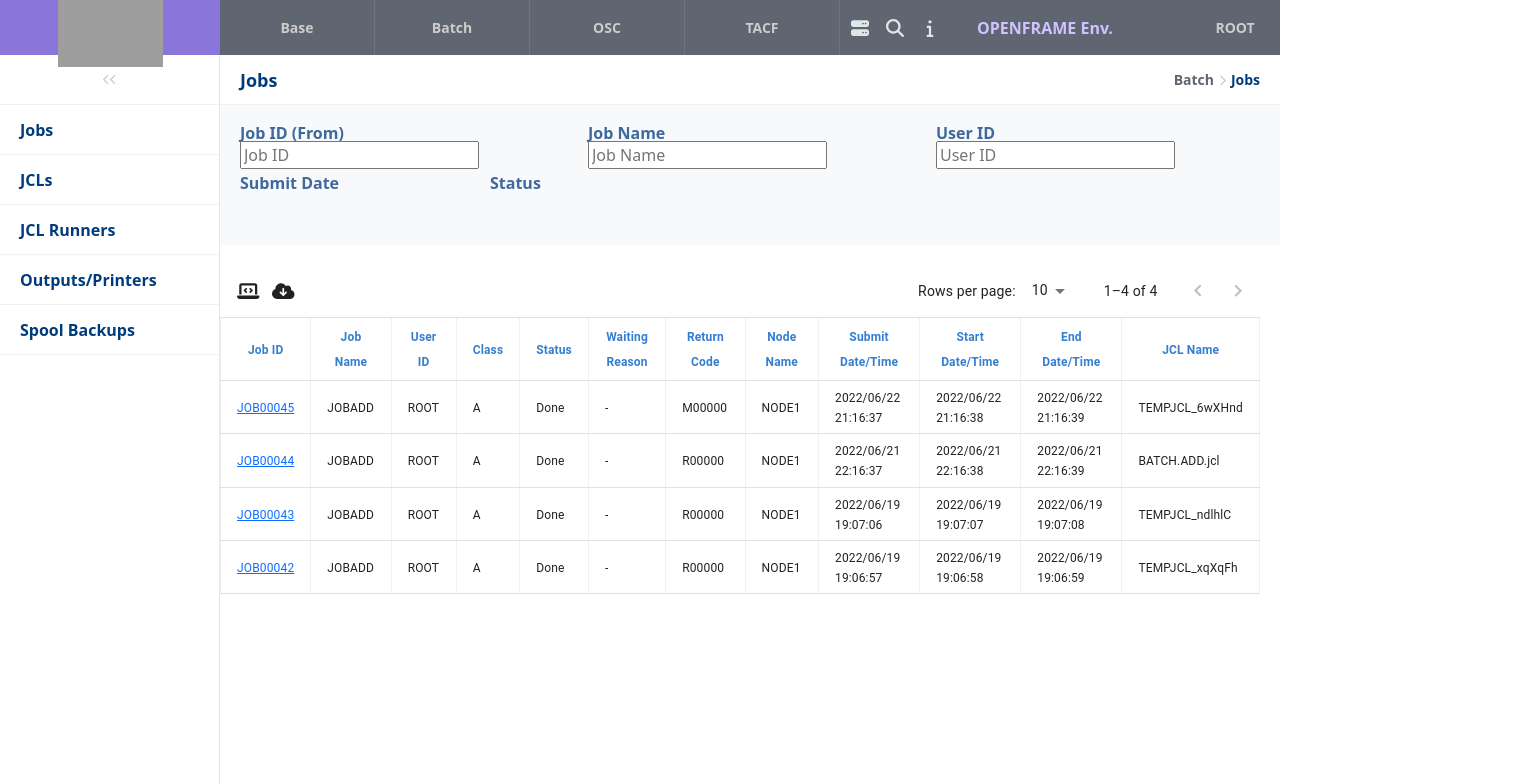
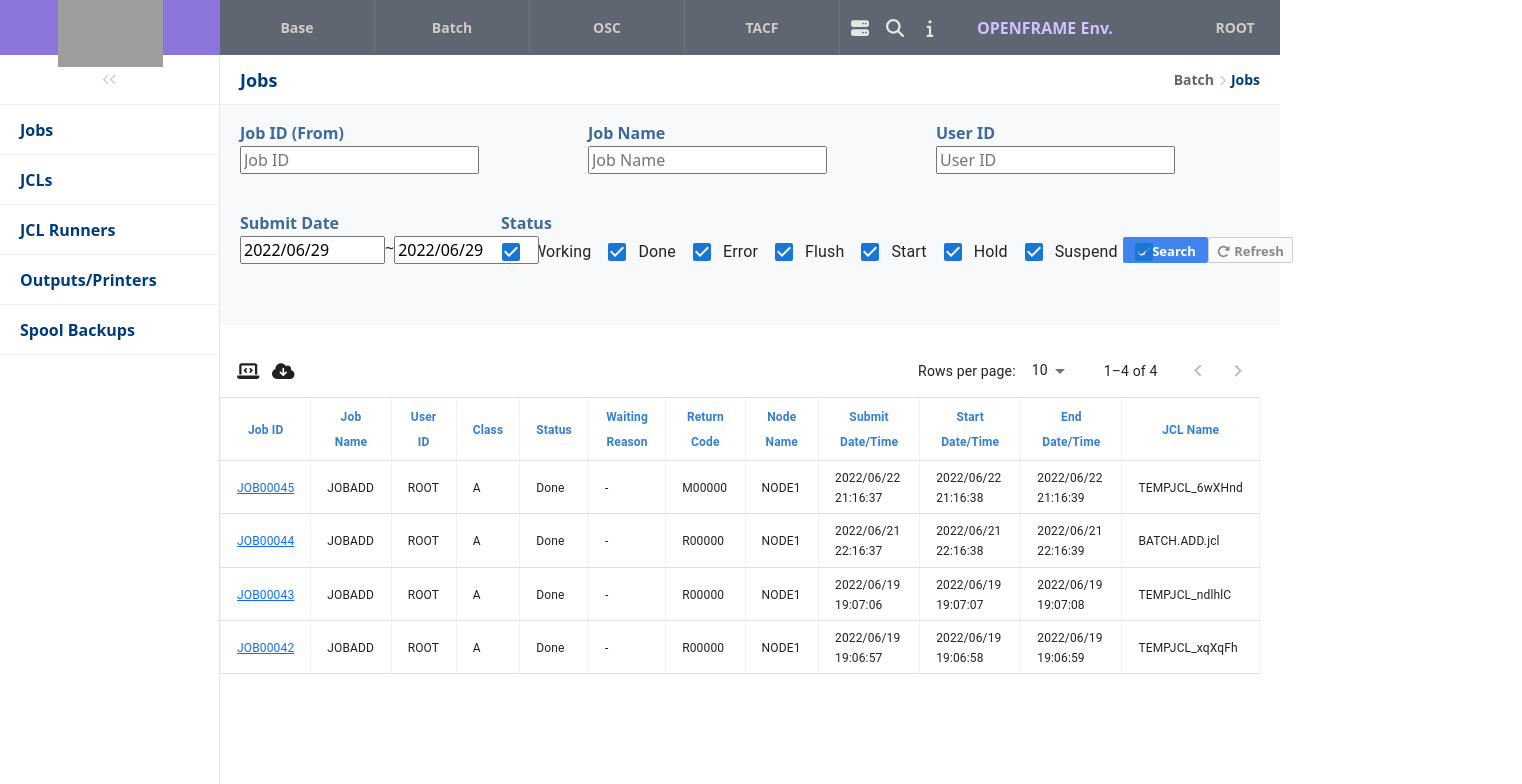
Before and after one commit to alwaysGPS/OFTanager, a React (Create React App) app: page / in a window 1280 px wide. Shown: the top 784 px of the page, 1522 px wide, since content can reach past the window. Built offline with nearby package versions, Linux system fonts and the light colour scheme.

Commit message:
Feat(Jobs): Add checkbox, search button 추가

```diff
--- a/package.json
+++ b/package.json
@@ -9,6 +9,7 @@
     "@fortawesome/free-regular-svg-icons": "^6.1.1",
     "@fortawesome/free-solid-svg-icons": "^6.1.1",
     "@fortawesome/react-fontawesome": "^0.1.18",
+    "@mui/icons-material": "^5.8.4",
     "@mui/material": "^5.8.6",
     "@testing-library/jest-dom": "^5.16.4",
     "@testing-library/react": "^13.3.0",
--- /dev/null
+++ b/src/components/batch/CheckboxGroup.js
@@ -0,0 +1,38 @@
+// import useState from "react";
+import { FormControlLabel, Checkbox, Box} from '@mui/material'
+
+// react-bootstrap
+import 'bootstrap/dist/css/bootstrap.min.css'
+
+function CheckboxGroup() {
+  const checkboxLists = [
+    {id : "0", name : "Working"}
+    , {id : "1", name : "Done"}
+    , {id : "2", name : "Error"}
+    , {id : "3", name : "Flush"}
+    , {id : "4", name : "Start"}
+    , {id : "5", name : "Hold"}
+    , {id : "6", name : "Suspend"}
+    , {id : "7", name : "Stop"}
+  ];
+
+  // Select All을 시도하던 중
+  const children = checkboxLists.map((checkbox) => (
+    <FormControlLabel
+     key = {checkbox.id}
+     control={<Checkbox defaultChecked />}
+     label={checkbox.name}
+    >
+    <span>{checkbox.name}</span>
+    </FormControlLabel>
+    )
+  );
+
+  return (
+    <Box sx={{display: 'flex', flexDirection: 'row'}}>
+      {children}
+    </Box>
+  )
+}
+
+export default CheckboxGroup;
--- /dev/null
+++ b/src/components/batch/DatePickerComponent.js
@@ -0,0 +1,22 @@
+// DatePicker
+import DatePicker from "react-datepicker";
+import "react-datepicker/dist/react-datepicker.css"
+import { useState } from "react";
+
+// react-bootstrap
+// import { div, Col } from 'react-bootstrap'
+// import 'bootstrap/dist/css/bootstrap.min.css'
+
+function DatePickerComponent () {
+  const [startDate, setStartDate] = useState(new Date());
+    return (
+      <DatePicker
+        dateFormat="yyyy/MM/dd"
+        selected={startDate}
+        onChange={(date) => setStartDate(date)}
+      />
+    );
+  };
+
+
+export default DatePickerComponent ;
--- a/src/components/batch/SearchCondition.js
+++ b/src/components/batch/SearchCondition.js
@@ -3,6 +3,18 @@ import styled from "styled-components";
 // react-bootstrap
 //import { div, Col } from 'react-bootstrap'
 import 'bootstrap/dist/css/bootstrap.min.css'
+
+// DatePicker
+import DatePickerComponent from "../../components/batch/DatePickerComponent";
+
+// Check Box
+import CheckboxGroup from "../../components/batch/CheckboxGroup";
+
+// Search Button
+// import SearchButton from "../../components/batch/SearchButton";
+import { RefreshButton, SearchButton } from "../../components/common/Button";
+import { FontAwesomeIcon } from "@fortawesome/react-fontawesome";
+import { faRotateRight, faSearch, faMinus} from "@fortawesome/free-solid-svg-icons";
 
 const StyledContainer = styled.div`
   background-color: rgb(247, 249, 251);
@@ -10,25 +22,40 @@ const StyledContainer = styled.div`
   padding : 20px;
 
   .row {
-    height: 50px;
+    height: 70px;
     flex-wrap: nowrap;
+    margin-bottom: 20px;
   }
   .col {
-    min-width: 250px;
+    width: 270px;
+    margin-right: 15px;
   }
 
-  input {
+  .col input, .col-3 input {
+    margin-top: 5px;
+  }
 
+  .datePicker {
+    display: flex;
+    align-items: center;
   }
+
+  .datePicker input {
+    width: 145px;
+  };
+
   .scTitle {
     color: #3f699d;
     font-weight: bold;
     margin-bottom: 10px;
     }
 
-  .DatePickerComponent {
-    width: 110px;
+  .buttons {
+    display: flex;
+    margin-left: 100px;
+    align-items: center;
   }
+
 `;
 
 function SearchCondition() {
@@ -36,27 +63,49 @@ function SearchCondition() {
     <StyledContainer>
       <div className="row">
         <div className="col">
-          <span className="scTitle">Job ID (From)</span><br/>
+          <span className="scTitle">Job ID (From)</span>
+          <br />
           <input type="text" placeholder="Job ID" id="jobId" />
         </div>
         <div className="col">
-          <span className="scTitle">Job Name</span><br/>
+          <span className="scTitle">Job Name</span>
+          <br />
           <input type="text" placeholder="Job Name" id="jobName" />
         </div>
         <div className="col">
-          <span className="scTitle">User ID</span><br/>
+          <span className="scTitle">User ID</span>
+          <br />
           <input type="text" placeholder="User ID" id="userId" />
         </div>
       </div>
       <div className="row">
-        <div className="col">
-          <span className="scTitle">Submit Date</span><br/>
-          {/* <DatePickerComponent></DatePickerComponent> ~
-          <DatePickerComponent></DatePickerComponent> */}
+        <div className="col-3">
+          <span className="scTitle">Submit Date</span>
+          <br />
+          <span className="datePicker">
+            <DatePickerComponent />
+            <span> ~ </span>
+            <DatePickerComponent />
+          </span>
         </div>
-        <div>
-          <span className="scTitle">Status</span><br/>
-          {/* <CheckboxLabels></CheckboxLabels> */}
+        <div className="col-6">
+          <span className="scTitle">Status</span>
+          <br />
+          <CheckboxGroup />
+        </div>
+        <div className="col-3 buttons">
+            <SearchButton>
+              <span>
+                <FontAwesomeIcon className="icon" icon={faSearch} />
+                Search
+              </span>
+            </SearchButton>
+            <RefreshButton>
+              <span>
+                <FontAwesomeIcon className="icon" icon={faRotateRight} />
+                Refresh
+              </span>
+            </RefreshButton>
         </div>
       </div>
     </StyledContainer>
--- a/src/components/common/Button.js
+++ b/src/components/common/Button.js
@@ -29,4 +29,18 @@ const RefreshButton = styled(Button)`
   }
 `;
 
-export { Button, RefreshButton };
+const SearchButton = styled(Button)`
+ width: 85px;
+
+  background-color: ${({ theme }) => theme.colors.searchBtnBack};
+
+  span {
+    font-weight: 700;
+  }
+
+  .icon {
+    margin-right: 4px;
+}
+`;
+
+export { Button, RefreshButton, SearchButton };
--- a/src/pages/batch/Jobs.js
+++ b/src/pages/batch/Jobs.js
@@ -1,17 +1,13 @@
-import useState from "react";
 import styled from "styled-components";
 import TitleBar from "../../components/common/TitleBar";
 
-// SerachCondition
-import SearchCondition from "../../components/batch/SearchCondition";
-import 'bootstrap/dist/css/bootstrap.min.css'
-
-// DatePicker
-import DatePicker from "react-datepicker";
-import "react-datepicker/dist/react-datepicker.css"
-
 // JobTable
 import JobTable from "../../components/batch/JobTable";
+
+// Date Picker
+import SearchCondition from "../../components/batch/SearchCondition";
+
+
 
 const OutterContainer = styled.div`
   display: flex;
@@ -19,90 +15,6 @@ const OutterContainer = styled.div`
   width: calc(100vw - 220px);
   height: 100vh;
 `;
-
-const DatePickerComponent = () => {
-  const [startDate, setStartDate] = useState(new Date());
-  return (
-    <DatePicker
-      dateFormat="yyyy/MM/dd"
-      selected={startDate}
-      onChange={(date) => setStartDate(date)}
-    />
-  );
-};
-
-
-
-function CheckboxLabels() {
-  const checkBoxList = [
-    {id : "1", name : "Working"}
-    , {id : "2", name : "Done"}
-    , {id : "3", name : "Error"}
-    , {id : "4", name : "Flush"}
-    , {id : "5", name : "Start"}
-    , {id : "6", name : "Hold"}
-    , {id : "7", name : "Suspend"}
-    , {id : "8", name : "Stop"} ];
-  };
-//     const [isCheckAll, setIsCheckAll] = useState(false);
-//     const [isCheck, setIsCheck] = useState([]);
-//     const [list, setList] = useState([]);
-
-//     useEffect(() => {
-//       setList(Catalogues);
-//     }, [list]);
-
-//     const handleSelectAll = e => {
-//       setIsCheckAll(!isCheckAll);
-//       setIsCheck(list.map(li => li.id));
-//       if (isCheckAll) {
-//         setIsCheck([]);
-//       }
-//     };
-
-//     const handleClick = e => {
-//       const { id, checked } = e.target;
-//       setIsCheck([...isCheck, id]);
-//       if (!checked) {
-//         setIsCheck(isCheck.filter(item => item !== id));
-//       }
-//     };
-
-
-//     const catalog = list.map(({ id, name }) => {
-//       return (
-//         <>
-//           <Checkbox
-//             key={id}
-//             type="checkbox"
-//             name={name}
-//             id={id}
-//             handleClick={handleClick}
-//             isChecked={isCheck.includes(id)}
-//           />
-//           {name}
-//         </>
-//       );
-//     });
-
-//     return (
-//       <div>
-//         <Checkbox
-//           type="checkbox"
-//           name="selectAll"
-//           id="selectAll"
-//           handleClick={handleSelectAll}
-//           isChecked={isCheckAll}
-//         />
-//         Select All
-//         {catalog}
-//       </div>
-//     );
-//   };
-
-
-
-
 
 function Jobs({ title }) {
   return (
--- a/src/styles/Theme.js
+++ b/src/styles/Theme.js
@@ -20,6 +20,7 @@ const colors = {
   buttonDisabled: "#b7b7b7",
   refreshBtnText: "#888888",
   refreshBtnBack: "#FAFAFA",
+  searchBtnBack: "#4085EE"
 };
 
 const theme = {
```
Also changed, not shown: 1 other file (tests, documents, lock files or other folders).
